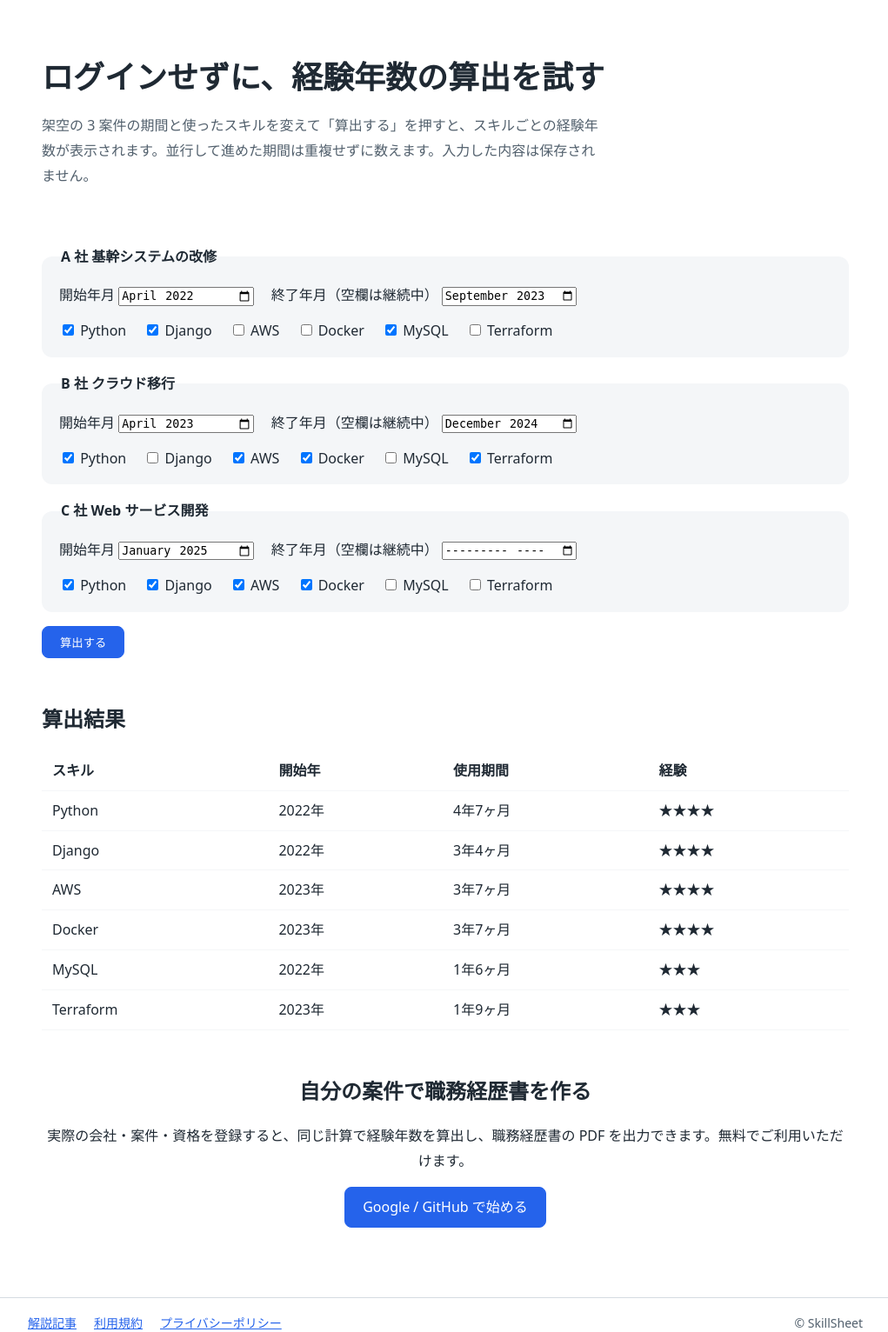
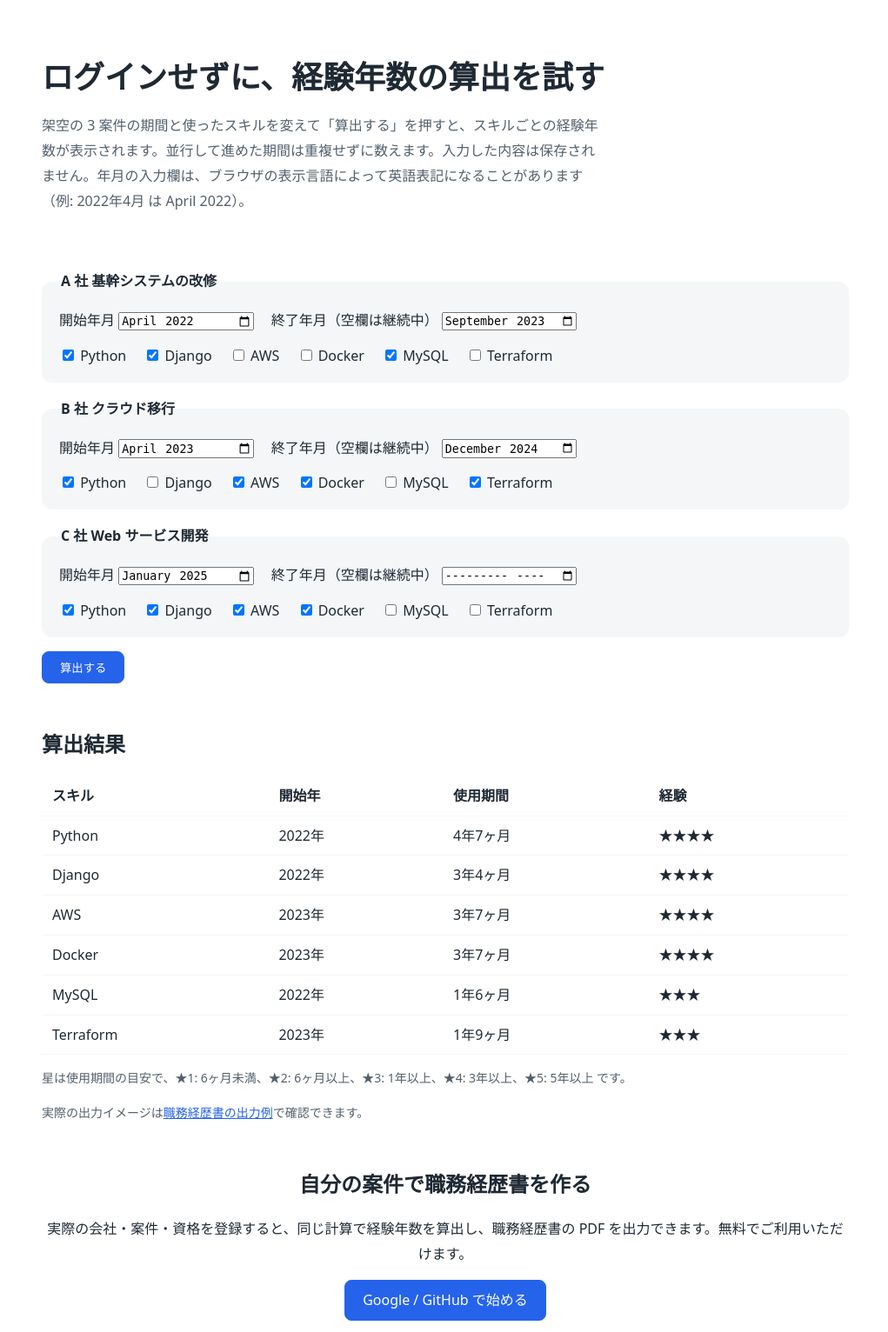
Before and after one commit to Seiya-Nakagawa/Portfolio, a Django app: page /demo/ in a window 1280 px wide. Shown: the part 80-1612 px from the top of the page at 87% size, without its empty margins (128-1149 px from the left). Run offline with Django 5.2, Linux system fonts and the light colour scheme; some libraries are stand-ins or nearby versions.

Commit message:
fix: デモの入力エラー時の挙動を改善し、結果の見方とファビコンを追加する (#220) (#221) (#222) (#223)
- デモで入力エラー時に入力を保持し、算出結果を表示しない
- 結果に星の基準と職務経歴書の出力例への導線を追加し、年月の表示言語について案内する
- SVG のファビコンを全ページに設定し、/favicon.ico を転送する


Claude-Session: https://claude.ai/code/session_01DMKMDUShkk3jC6Dic1mPhA

Co-authored-by: Claude Sonnet 5.5 <noreply@anthropic.com>

```diff
--- a/webapp/config/urls.py
+++ b/webapp/config/urls.py
@@ -2,6 +2,7 @@ from allauth.socialaccount import views as socialaccount_views
 from allauth.socialaccount.providers.github.provider import GitHubProvider
 from allauth.socialaccount.providers.google.provider import GoogleProvider
 from allauth.socialaccount.providers.oauth2.urls import default_urlpatterns
+from django.conf import settings
 from django.contrib import admin
 from django.contrib.auth import views as auth_views
 from django.urls import include, path
@@ -14,6 +15,13 @@ from portfolio import auth_views as portfolio_auth_views
 urlpatterns = [
     path("", views.index, name="index"),
     path("healthz", views.healthz, name="healthz"),
+    # ブラウザが既定で取得する /favicon.ico は、SVG のファビコンへ転送する
+    path(
+        "favicon.ico",
+        RedirectView.as_view(
+            url=f"{settings.STATIC_URL}img/favicon.svg", permanent=True
+        ),
+    ),
     path("robots.txt", views.robots_txt, name="robots"),
     path("sitemap.xml", views.sitemap_xml, name="sitemap"),
     # ユーザー別の公開ポートフォリオと読み取り専用 API（認証不要。公開中のユーザーのみ）
--- a/webapp/portfolio/demo.py
+++ b/webapp/portfolio/demo.py
@@ -8,6 +8,7 @@ from dataclasses import dataclass
 from datetime import date
 
 from portfolio.experience import (
+    STAR_THRESHOLDS,
     ProjectPeriod,
     SkillUsage,
     aggregate_skill_experience,
@@ -63,6 +64,21 @@ DEFAULT_PROJECTS = (
 )
 
 
+def build_star_legend() -> tuple[tuple[int, str], ...]:
+    """星の段階と、その段階になる使用期間の目安（経験年数の基準）を返す。"""
+    legend = []
+    for lower_bound, stars in reversed(STAR_THRESHOLDS):
+        if lower_bound == 0:
+            label = f"{format_experience(STAR_THRESHOLDS[-2][0])}未満"
+        else:
+            label = f"{format_experience(lower_bound)}以上"
+        legend.append((stars, label))
+    return tuple(legend)
+
+
+STAR_LEGEND = build_star_legend()
+
+
 @dataclass(frozen=True)
 class DemoRow:
     name: str
@@ -79,7 +95,7 @@ class DemoResult:
 
 
 def parse_projects(params) -> tuple[tuple[DemoProject, ...], list[str]]:
-    """クエリから案件を読み取る。不正な案件は既定値に戻し、エラーを返す。"""
+    """クエリから案件を読み取る。不正な入力もそのまま保持し、案件ごとのエラーを返す。"""
     if not any(key.startswith("p") for key in params):
         return DEFAULT_PROJECTS, []
 
@@ -103,9 +119,7 @@ def parse_projects(params) -> tuple[tuple[DemoProject, ...], list[str]]:
             problem = "終了年月は開始年月以降にしてください。"
         if problem:
             errors.append(f"{default.name}: {problem}")
-            projects.append(default)
-        else:
-            projects.append(DemoProject(pid, default.name, start, end, skills))
+        projects.append(DemoProject(pid, default.name, start, end, skills))
     return tuple(projects), errors
 
 
@@ -132,4 +146,6 @@ def calculate(projects: tuple[DemoProject, ...], today: date) -> tuple[DemoRow,
 
 def build_result(params, today: date) -> DemoResult:
     projects, errors = parse_projects(params)
-    return DemoResult(projects, calculate(projects, today), tuple(errors))
+    # 入力にエラーがある間は、入力と対応しない結果を見せないよう算出しない
+    rows = () if errors else calculate(projects, today)
+    return DemoResult(projects, rows, tuple(errors))
--- a/webapp/portfolio/views.py
+++ b/webapp/portfolio/views.py
@@ -52,7 +52,11 @@ def demo(request):
     return render(
         request,
         "service/demo.html",
-        {"result": result, "skills": demo_module.DEMO_SKILLS},
+        {
+            "result": result,
+            "skills": demo_module.DEMO_SKILLS,
+            "star_legend": demo_module.STAR_LEGEND,
+        },
     )
 
 
--- a/webapp/static/css/service.css
+++ b/webapp/static/css/service.css
@@ -243,6 +243,11 @@ h2 {
   border-radius: 0.5rem;
 }
 
+.demo-note {
+  color: var(--muted);
+  font-size: 0.875rem;
+}
+
 .demo-table {
   width: 100%;
   border-collapse: collapse;
--- a/webapp/templates/account/base.html
+++ b/webapp/templates/account/base.html
@@ -5,6 +5,7 @@
     <meta name="viewport" content="width=device-width, initial-scale=1.0" />
     <meta name="robots" content="noindex" />
     <title>{% block title %}{% endblock %} | スキル実績管理</title>
+    <link rel="icon" href="{% static 'img/favicon.svg' %}" type="image/svg+xml" />
     <link rel="stylesheet" href="{% static 'css/manage.css' %}" />
   </head>
   <body class="login-page">
--- a/webapp/templates/index.html
+++ b/webapp/templates/index.html
@@ -24,6 +24,7 @@
     />
 
     <!-- Styles -->
+    <link rel="icon" href="{% static 'img/favicon.svg' %}" type="image/svg+xml" />
     <link rel="stylesheet" href="{% static 'css/style.css' %}" />
   </head>
   <body
--- a/webapp/templates/manage/index.html
+++ b/webapp/templates/manage/index.html
@@ -5,6 +5,7 @@
     <meta name="viewport" content="width=device-width, initial-scale=1.0" />
     <meta name="robots" content="noindex" />
     <title>スキル実績管理</title>
+    <link rel="icon" href="{% static 'img/favicon.svg' %}" type="image/svg+xml" />
     <link rel="stylesheet" href="{% static 'css/manage.css' %}" />
   </head>
   <body
--- a/webapp/templates/service/base.html
+++ b/webapp/templates/service/base.html
@@ -6,6 +6,7 @@
     <title>{% block title %}{% endblock %}{% block title_suffix %}{{ service_name }}{% endblock %}</title>
     <meta name="description" content="{% block description %}{{ service_description }}{% endblock %}" />
     {% block share_meta %}{% include "partials/share_meta.html" with og_title=service_name og_description=service_description %}{% endblock %}
+    <link rel="icon" href="{% static 'img/favicon.svg' %}" type="image/svg+xml" />
     <link rel="stylesheet" href="{% static 'css/service.css' %}" />
   </head>
   <body>
--- a/webapp/templates/service/demo.html
+++ b/webapp/templates/service/demo.html
@@ -5,7 +5,7 @@
 {% block content %}
 <section class="hero">
   <h1>ログインせずに、経験年数の算出を試す</h1>
-  <p class="lead">架空の 3 案件の期間と使ったスキルを変えて「算出する」を押すと、スキルごとの経験年数が表示されます。並行して進めた期間は重複せずに数えます。入力した内容は保存されません。</p>
+  <p class="lead">架空の 3 案件の期間と使ったスキルを変えて「算出する」を押すと、スキルごとの経験年数が表示されます。並行して進めた期間は重複せずに数えます。入力した内容は保存されません。年月の入力欄は、ブラウザの表示言語によって英語表記になることがあります（例: 2022年4月 は April 2022）。</p>
 </section>
 
 {% if result.errors %}
@@ -32,7 +32,9 @@
 
 <section aria-labelledby="demo-result">
   <h2 id="demo-result">算出結果</h2>
-  {% if result.rows %}
+  {% if result.errors %}
+  <p>入力内容にエラーがあります。上のメッセージを確認して修正し、もう一度「算出する」を押してください。</p>
+  {% elif result.rows %}
   <table class="demo-table">
     <thead><tr><th>スキル</th><th>開始年</th><th>使用期間</th><th>経験</th></tr></thead>
     <tbody>
@@ -41,6 +43,8 @@
       {% endfor %}
     </tbody>
   </table>
+  <p class="demo-note">星は使用期間の目安で、{% for stars, label in star_legend %}★{{ stars }}: {{ label }}{% if not forloop.last %}、{% endif %}{% endfor %} です。</p>
+  <p class="demo-note">実際の出力イメージは<a href="{% url 'index' %}#sample">職務経歴書の出力例</a>で確認できます。</p>
   {% else %}
   <p>使用したスキルが選ばれていません。案件にスキルを選んでください。</p>
   {% endif %}
```
Also changed, not shown: docs/02.design/DESIGN.md (+2 -1 lines), webapp/portfolio/tests/test_demo.py (+42 -3 lines), webapp/static/img/favicon.svg (added).
